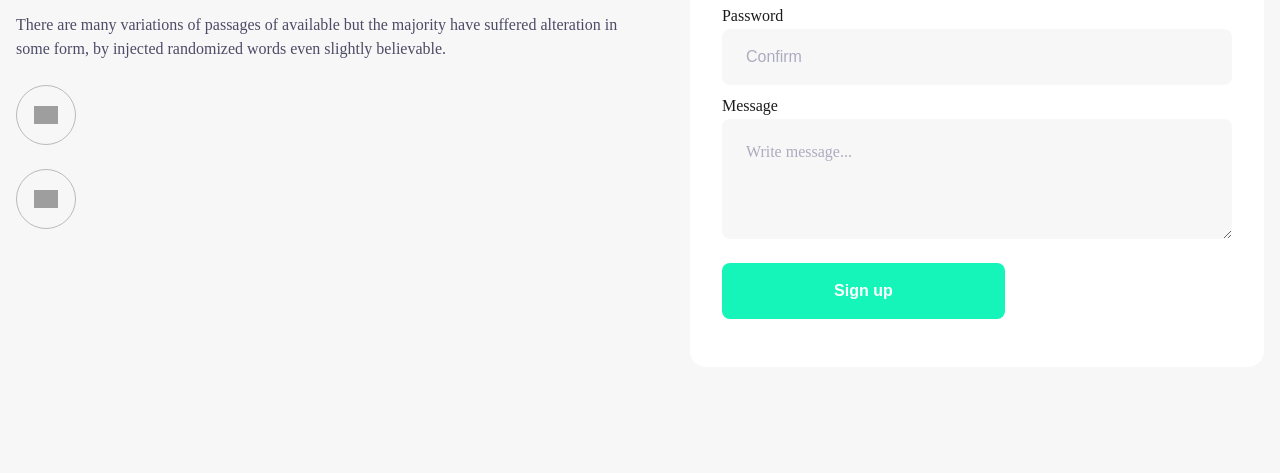
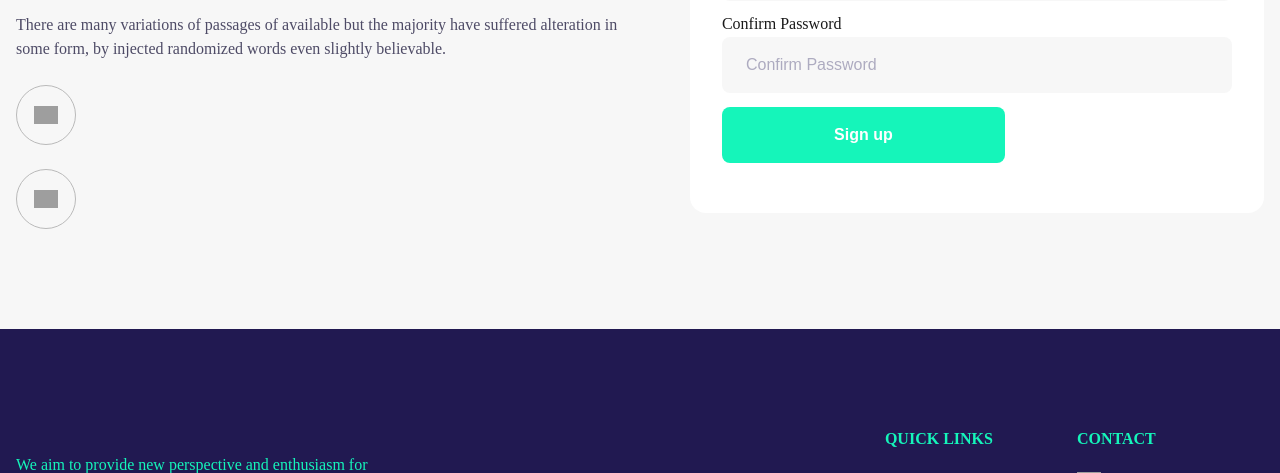
Before and after one commit to Anshik1000/LEIA, a Flask app: page /signup in a window 1280 px wide. Shown: the part 645-1118 px from the top of the page. Run offline with Flask 3, Linux system fonts and the light colour scheme; grey boxes are pictures that could not be loaded.

Commit message:
Changed python values

```diff
--- a/web/website/auth.py
+++ b/web/website/auth.py
@@ -1,3 +1,7 @@
-from flask import Blueprint
+from flask import Blueprint,render_template,request
 from flask_sqlalchemy import SQLAlchemy
 auth = Blueprint('auth',__name__)
+
+@auth.route('/signup',methods=['GET','POST'])
+def signup():
+    return render_template("signup.html")
--- a/web/website/templates/signup.html
+++ b/web/website/templates/signup.html
@@ -58,14 +58,10 @@
                 <input class="cs-input" required type="password" id="password" name="password" placeholder="Password">
             </label>
             <label class="cs-label">
-                Password
-                <input class="cs-input" required type="password" id="password2" name="password2" placeholder="Confirm">
+                Confirm Password
+                <input class="cs-input" required type="password" id="password2" name="password2" placeholder="Confirm Password">
             </label>
 
-            <label class="cs-label">
-                Message
-                <textarea class="cs-input cs-textarea" required name="Message" id="message-1150" placeholder="Write message..."></textarea>
-            </label>
             <button class="cs-button-solid cs-submit" style="color: white; background-color:#15F5BA;" type="submit">Sign up</button>
         </form>
         <!--Bounce Graphic-->
--- a/web/website/views.py
+++ b/web/website/views.py
@@ -9,7 +9,3 @@ def home():
 @views.route('/quiz')
 def quiz():
     return render_template("quiz2.html")
-
-@views.route('/signup')
-def signup():
-    return render_template("signup.html")
```
